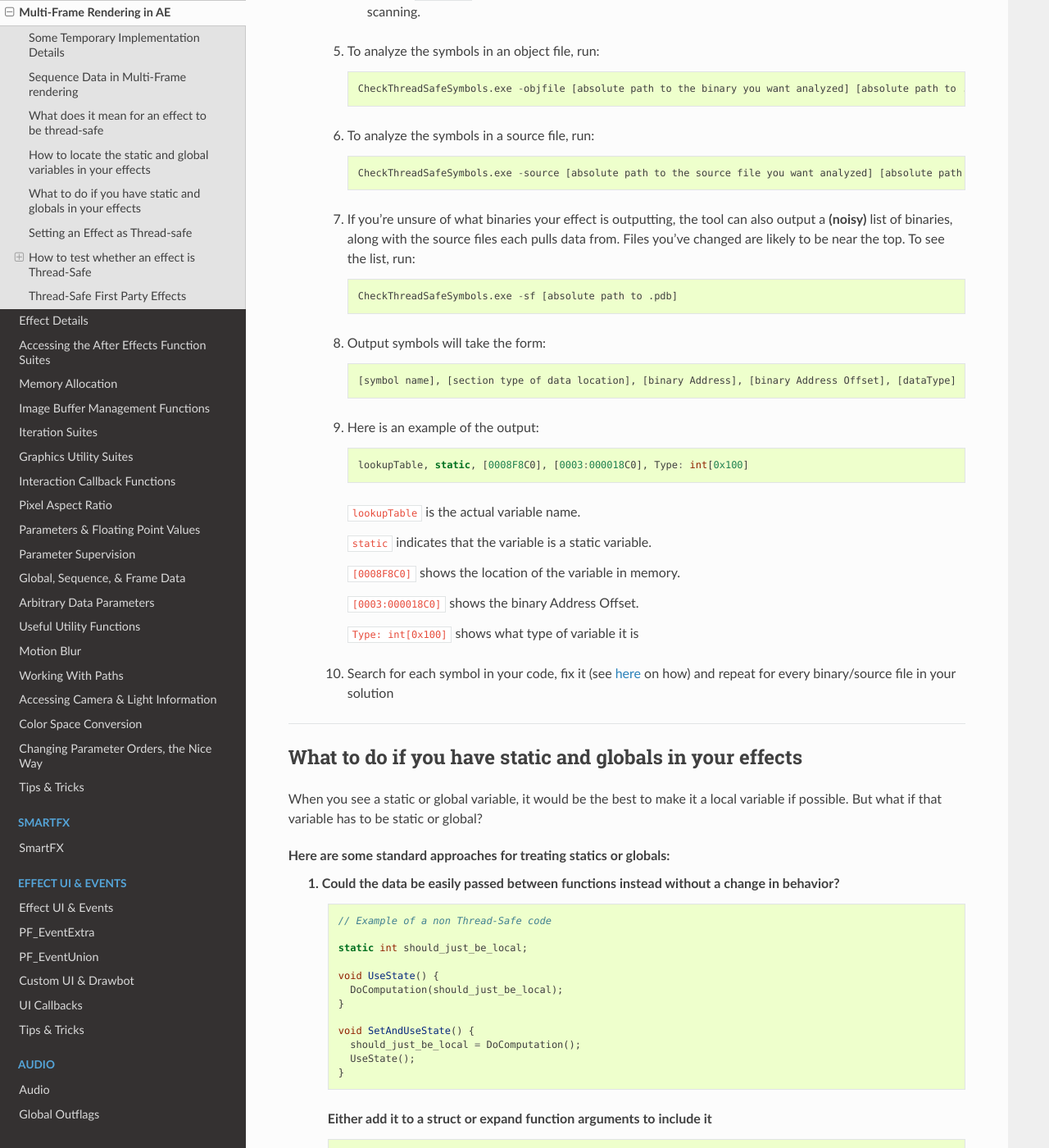
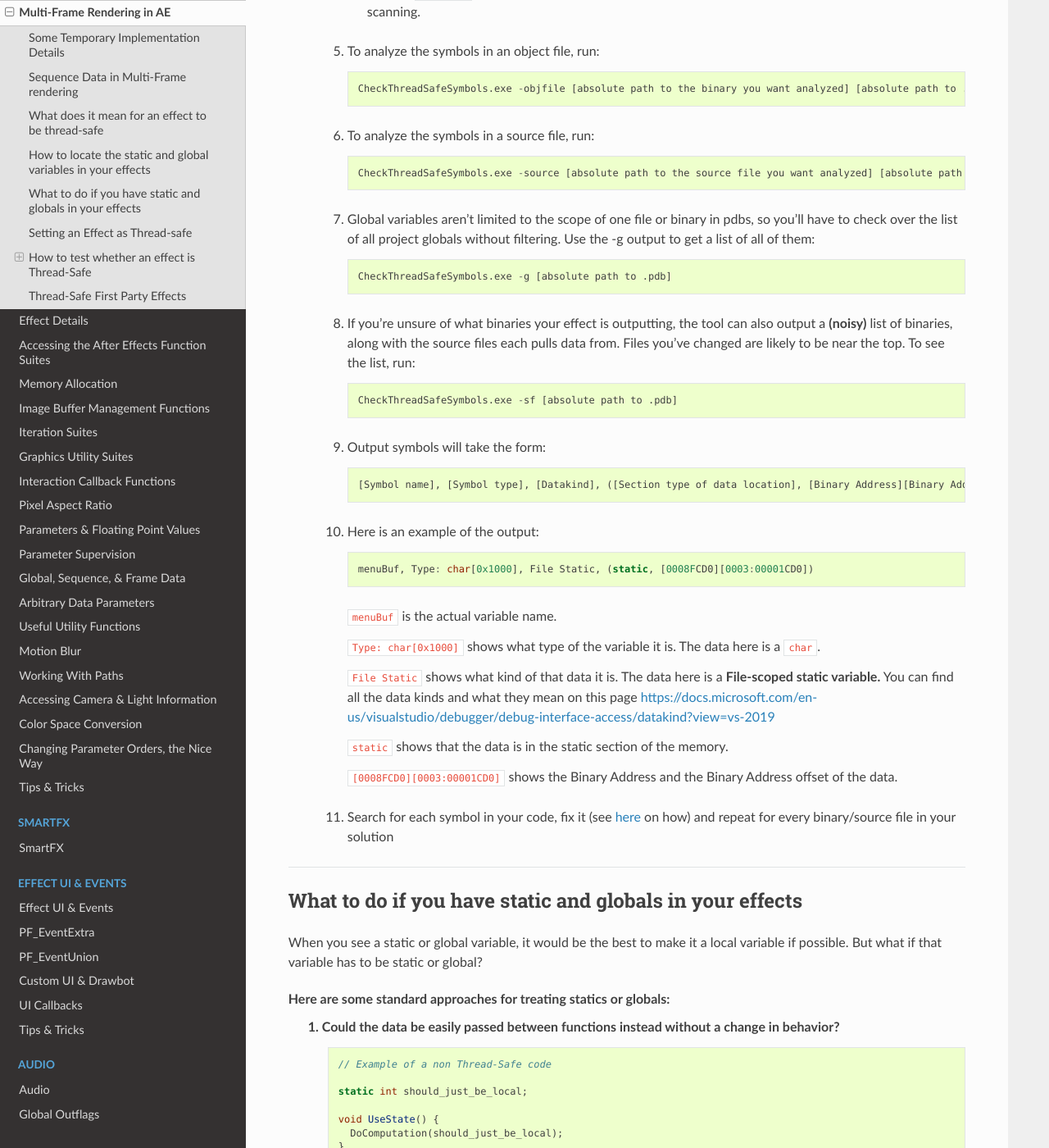
Before and after one commit to docsforadobe/after-effects-plugin-guide, a Sphinx documentation site: the page built from docs/effect-details/multi-frame-rendering-in-ae.rst, in a window 1280 px wide and 1400 px high, scrolled down 3831 px. Shown: the whole window at 82% size. Built offline with Sphinx 7.4.7 and the Read the Docs theme 2.0.0, drawn with Linux system fonts in a browser that asks for light colours; pages that are not in the unit, such as notebooks, are missing from menus; some of the changed text lies outside the part shown.

Commit message:
Update the Windows Analyzer Usage for the new output style

```diff
--- a/docs/effect-details/multi-frame-rendering-in-ae.rst
+++ b/docs/effect-details/multi-frame-rendering-in-ae.rst
@@ -138,29 +138,36 @@ If you develop on Windows:
 
         CheckThreadSafeSymbols.exe -source [absolute path to the source file you want analyzed] [absolute path to .pdb]
 
-    7. If you're unsure of what binaries your effect is outputting, the tool can also output a **(noisy)** list of binaries, along with the source files each pulls data from. Files you've changed are likely to be near the top. To see the list, run::
+    7. Global variables aren't limited to the scope of one file or binary in pdbs, so you'll have to check over the list of all project globals without filtering. Use the -g output to get a list of all of them::
+
+        CheckThreadSafeSymbols.exe -g [absolute path to .pdb]
+
+    8. If you're unsure of what binaries your effect is outputting, the tool can also output a **(noisy)** list of binaries, along with the source files each pulls data from. Files you've changed are likely to be near the top. To see the list, run::
 
         CheckThreadSafeSymbols.exe -sf [absolute path to .pdb]
 
-    8. Output symbols will take the form::
+    9. Output symbols will take the form::
 
-        [symbol name], [section type of data location], [binary Address], [binary Address Offset], [dataType]
+        [Symbol name], [Symbol type], [Datakind], ([Section type of data location], [Binary Address][Binary Address Offset])
 
-    9. Here is an example of the output::
+    10. Here is an example of the output:
 
-        lookupTable, static, [0008F8C0], [0003:000018C0], Type: int[0x100]
+        .. code-block:: c++
 
-      ``lookupTable`` is the actual variable name.
+          menuBuf, Type: char[0x1000], File Static, (static, [0008FCD0][0003:00001CD0])
 
-      ``static`` indicates that the variable is a static variable.
+      ``menuBuf`` is the actual variable name.
 
-      ``[0008F8C0]`` shows the location of the variable in memory.
+      ``Type: char[0x1000]`` shows what type of the variable it is. The data here is a ``char``.
 
-      ``[0003:000018C0]`` shows the binary Address Offset.
+      ``File Static`` shows what kind of that data it is. The data here is a **File-scoped static variable.** You can find all the data kinds and what they mean on this page https://docs.microsoft.com/en-us/visualstudio/debugger/debug-interface-access/datakind?view=vs-2019
 
-      ``Type: int[0x100]`` shows what type of variable it is
+      ``static`` shows that the data is in the static section of the memory.
 
-    10. Search for each symbol in your code, fix it (see :ref:`here <fix-static>` on how) and repeat for every binary/source file in your solution
+      ``[0008FCD0][0003:00001CD0]`` shows the Binary Address and the Binary Address offset of the data.
+
+
+    11. Search for each symbol in your code, fix it (see :ref:`here <fix-static>` on how) and repeat for every binary/source file in your solution
 
 
 ----
@@ -230,7 +237,7 @@ Here are some standard approaches for treating statics or globals:
         DoComputation(state_with_initializer);
       }
 
-    **Make it ``const`` or replace it with a macro**
+    **Make it** ``const`` **or replace it with a macro**
 
     .. code-block:: c++
 
```
